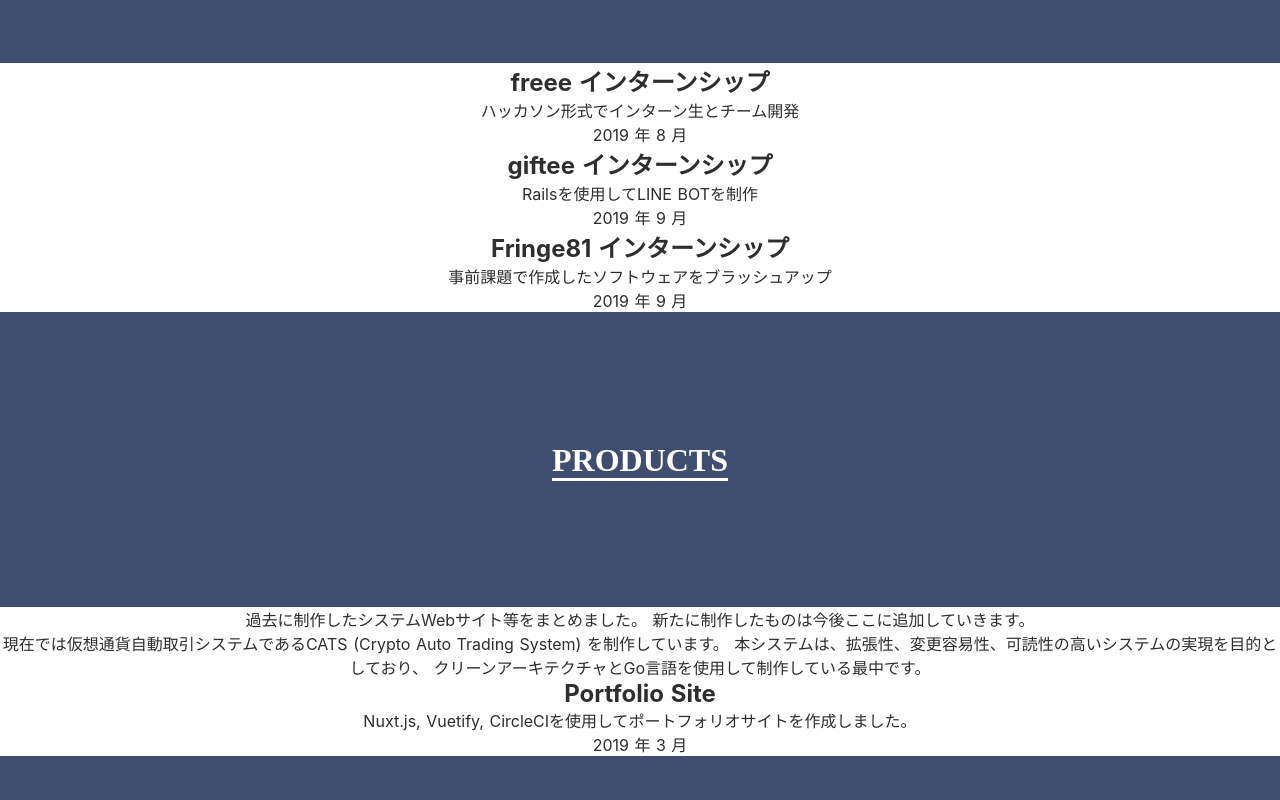
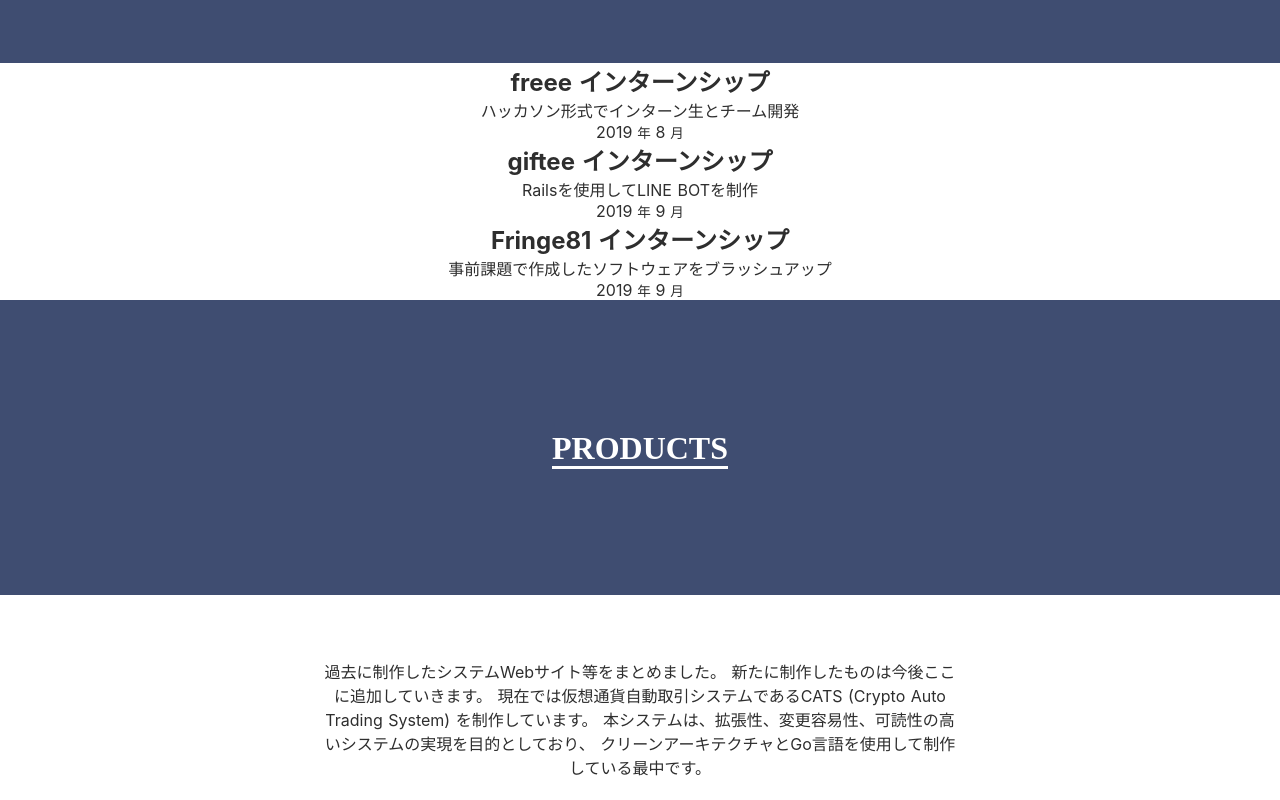
Before and after one commit to zsp2088dev/portfolio, a Nuxt app: page / in a window 1280 px wide. Shown: the part 1920-2720 px from the top of the page. Built offline with nearby package versions, Linux system fonts and the light colour scheme.

Commit message:
Productsに装飾を追加

```diff
--- a/components/01_atoms/text/DateText.vue
+++ b/components/01_atoms/text/DateText.vue
@@ -23,4 +23,8 @@ export default {
 }
 </script>
 
-<style scoped></style>
+<style scoped lang="scss">
+.date-text-string {
+  font-size: 0.85em;
+}
+</style>
--- a/components/02_molecules/ProductCard.vue
+++ b/components/02_molecules/ProductCard.vue
@@ -34,4 +34,22 @@ export default {
 }
 </script>
 
-<style scoped></style>
+<style scoped lang="scss">
+.product-card {
+  padding: 0.5em 1em;
+  margin: 2em 0;
+  color: $title-color;
+  background: $secondary-color;
+  border: solid 1px $secondary-color;
+  border-radius: 10px;
+  width: 250px;
+  height: 180px;
+}
+
+.sub-title-text {
+  padding: 1rem 0;
+}
+.explanation-text {
+  padding-bottom: 1rem;
+}
+</style>
--- a/components/03_organisms/MyProducts.vue
+++ b/components/03_organisms/MyProducts.vue
@@ -8,9 +8,6 @@
       <explanation-text>
         過去に制作したシステムWebサイト等をまとめました。
         新たに制作したものは今後ここに追加していきます。
-      </explanation-text>
-
-      <explanation-text>
         現在では仮想通貨自動取引システムであるCATS (Crypto Auto Trading System)
         を制作しています。
         本システムは、拡張性、変更容易性、可読性の高いシステムの実現を目的としており、
@@ -60,4 +57,18 @@ export default {
   background-color: $primary-color;
   padding: $title-padding;
 }
+
+.explanation-text {
+  padding-top: 10%;
+  padding-bottom: 5%;
+}
+
+.my-products-contents {
+  margin: 0 25% 0 25%;
+}
+
+li {
+  display: inline-block;
+  padding: 0 1rem;
+}
 </style>
```
